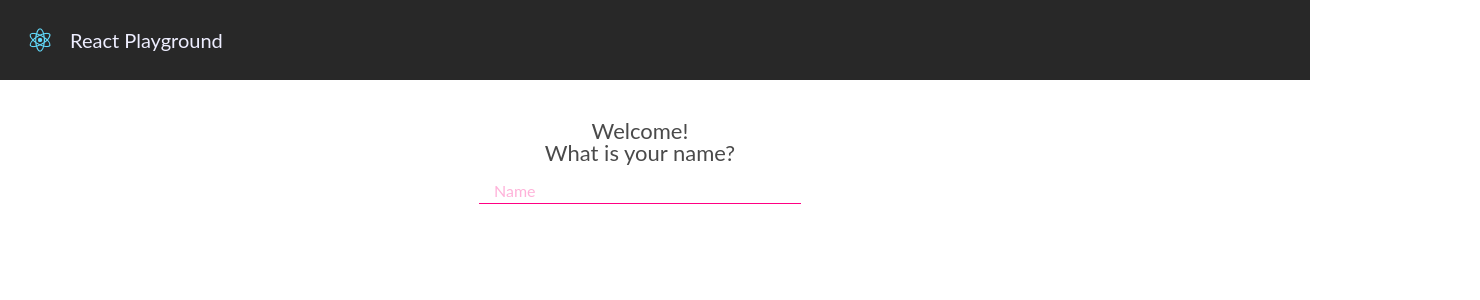
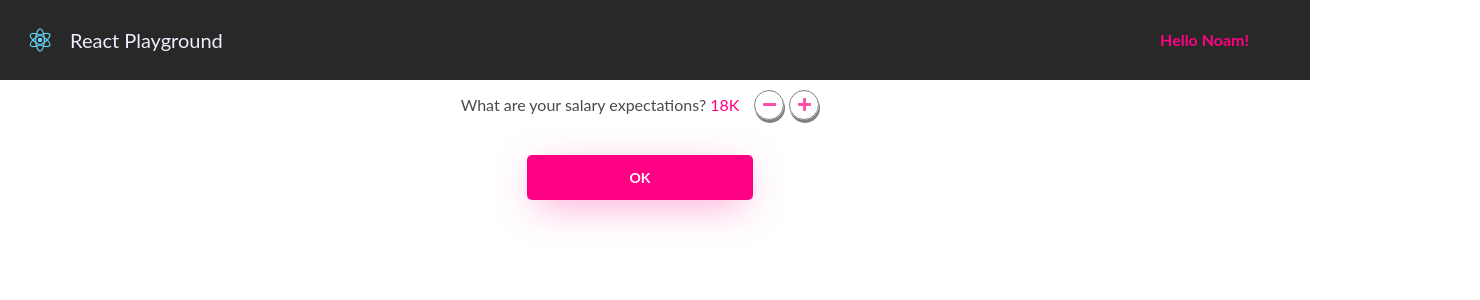
Before and after one commit to nmkleiner/react-playground, a React (Create React App) app: page / in a window 1280 px wide. Shown: the top 300 px of the page, 1480 px wide, since content can reach past the window. Built offline with nearby package versions, Linux system fonts and the light colour scheme.

Commit message:
handling all state in app.js

```diff
--- a/src/App.js
+++ b/src/App.js
@@ -7,7 +7,9 @@ import {debounce} from "lodash";
 
 const App = () => {
 
-    const [nameState, setNameState] = useState("");
+    const [nameState, setNameState] = useState("noam");
+    const [salaryAmountState, setSalaryAmount] = useState(18);
+    const [salaryChosenState, setSalaryChosen] = useState(false);
 
     const setName = debounce((name) => {
         setNameState(name);
@@ -26,6 +28,12 @@ const App = () => {
             <PlaygroundPage
                 name={nameState}
                 setName={setName}
+
+                salaryChosen={salaryChosenState}
+                setSalaryChosen={setSalaryChosen}
+
+                salaryAmount={salaryAmountState}
+                setSalary={setSalaryAmount}
             />
         </div>
     );
--- a/src/Components/ActionButton/ActionButton.js
+++ b/src/Components/ActionButton/ActionButton.js
@@ -1,4 +1,4 @@
 import React from "react";
 import "./style.scss";
 
-export default (props) => <button className="action-button primary-background-color" onClick={props.click()}>{props.children}</button>
+export default (props) => <button className="action-button primary-background-color" onClick={props.click}>{props.children}</button>
--- a/src/Layouts/SalaryExpectation/SalaryExpectation.js
+++ /dev/null
@@ -1,58 +0,0 @@
-import React, {useState} from "react";
-import "./style.scss";
-import RoundButton from "../../Components/RoundButton/RoundButton";
-import ActionButton from "../../Components/ActionButton/ActionButton";
-import {FontAwesomeIcon} from "@fortawesome/react-fontawesome";
-import {faMinus, faPlus} from "@fortawesome/free-solid-svg-icons";
-
-export default () => {
-
-    const [amountState, setAmount] = useState(18);
-
-    const changeAmount = (n) => {
-        const updatedAmount = amountState + n;
-
-        if (updatedAmount >= 0) {
-            setAmount(updatedAmount);
-        }
-    };
-
-    const [salaryChosenState, setSalaryChosen] = useState(false);
-
-    const actionButtonClick = amountState > 16 && amountState < 20 ?
-        () => setSalaryChosen.bind(this, true) :
-        () => null;
-
-
-    let actionButtonText = "ok";
-    if (amountState < 16) {
-        actionButtonText = "hmm.. too little";
-    } else if (amountState > 20) {
-        actionButtonText = "hmm.. too much";
-    }
-
-    return !salaryChosenState ? (
-            <div className="salary-expectation">
-                <div className="row">
-                    <div>What are your salary expectations?
-                        <span className="primary-color"> {amountState}K</span>
-                    </div>
-                    <div className="buttons-wrapper ">
-                        <RoundButton click={() => changeAmount.bind(this, -1)}>
-                            <FontAwesomeIcon icon={faMinus}/>
-                        </RoundButton>
-                        <RoundButton click={() => changeAmount.bind(this, 1)}>
-                            <FontAwesomeIcon icon={faPlus}/>
-                        </RoundButton>
-                    </div>
-                </div>
-
-                <ActionButton click={actionButtonClick}>
-                    {actionButtonText}
-                </ActionButton>
-            </div>
-        ) :
-        (
-            <div>OK mister</div>
-        );
-}
--- a/src/Layouts/GetName/GetName.js
+++ b/src/Layouts/Stages/GetName/GetName.js
@@ -1,6 +1,6 @@
 import React from "react";
 import "./style.scss";
-import TextInput from "../../Components/Inputs/TextInput/TextInput";
+import TextInput from "../../../Components/Inputs/TextInput/TextInput";
 
 export default (props) => {
 
--- /dev/null
+++ b/src/Layouts/Stages/SalaryExpectation/SalaryExpectation.js
@@ -0,0 +1,54 @@
+import React from "react";
+import "./style.scss";
+import {FontAwesomeIcon} from "@fortawesome/react-fontawesome";
+import {faMinus, faPlus} from "@fortawesome/free-solid-svg-icons";
+import RoundButton from "../../../Components/RoundButton/RoundButton";
+import ActionButton from "../../../Components/ActionButton/ActionButton";
+
+export default (props) => {
+    const {setSalaryChosen, salaryAmount, setSalary} = props;
+    const minSalary = 16;
+    const maxSalary = 20;
+
+    const changeAmount = (n) => {
+        const updatedAmount = salaryAmount + n;
+
+        if (updatedAmount >= 0) {
+            setSalary(updatedAmount);
+        }
+    };
+
+
+    const validSalary = salaryAmount >= minSalary && salaryAmount < maxSalary;
+    const actionButtonClick = validSalary ? () => setSalaryChosen(true) : () => null;
+
+
+    let actionButtonText = "ok";
+    if (salaryAmount < minSalary) {
+        actionButtonText = "hmm.. too little";
+    } else if (salaryAmount >= maxSalary) {
+        actionButtonText = "hmm.. too much";
+    }
+
+    return (
+        <div className="salary-expectation">
+            <div className="row">
+                <div>What are your salary expectations?
+                    <span className="primary-color"> {salaryAmount}K</span>
+                </div>
+                <div className="buttons-wrapper ">
+                    <RoundButton click={() => changeAmount.bind(this, -1)}>
+                        <FontAwesomeIcon icon={faMinus}/>
+                    </RoundButton>
+                    <RoundButton click={() => changeAmount.bind(this, 1)}>
+                        <FontAwesomeIcon icon={faPlus}/>
+                    </RoundButton>
+                </div>
+            </div>
+
+            <ActionButton click={actionButtonClick}>
+                {actionButtonText}
+            </ActionButton>
+        </div>
+    );
+}
--- /dev/null
+++ b/src/Layouts/StagesList/StagesList.js
@@ -0,0 +1,17 @@
+import React from "react";
+
+
+export default (props) => {
+    const {stages} = props;
+    let currentIndex = 0;
+
+    stages.forEach((stage) => {
+        if (stage.isComplete) {
+            currentIndex++;
+        }
+    });
+
+    const currentStage = stages[currentIndex];
+
+    return currentStage.component;
+}
--- a/src/Pages/PlaygroundPage/PlaygroundPage.js
+++ b/src/Pages/PlaygroundPage/PlaygroundPage.js
@@ -1,17 +1,34 @@
 import React from "react";
 import "./style.scss";
-import SalaryExpectation from "../../Layouts/SalaryExpectation/SalaryExpectation";
-import GetName from "../../Layouts/GetName/GetName";
+import SalaryExpectation from "../../Layouts/Stages/SalaryExpectation/SalaryExpectation";
+import GetName from "../../Layouts/Stages/GetName/GetName";
+import StagesList from "../../Layouts/StagesList/StagesList";
 
 export default (props) => {
-    const {setName, name} = props;
+    const {setName, name, salaryChosen, setSalaryChosen, salaryAmount, setSalary} = props;
 
-    const salaryExpectation = name ? (<SalaryExpectation/>) : null;
+    const getName = (<GetName
+        name={name}
+        change={setName}
+    />);
+
+    const salaryExpectation = (<SalaryExpectation
+        setSalaryChosen={setSalaryChosen}
+        salaryAmount={salaryAmount}
+        setSalary={setSalary}
+    />);
+
+
+    const stages = [
+        {order: 0, component: getName, isComplete: props.name},
+        {order: 1, component: salaryExpectation, isComplete: salaryChosen},
+        {order: 2, component: (<p>ok</p>), isComplete: null},
+    ];
+
 
     return (
         <div className="playgroundPage">
-            <GetName name={name} change={setName}/>
-            {salaryExpectation}
+            <StagesList stages={stages}/>
         </div>
     );
 };
```
Also changed, not shown: src/Layouts/Stages/GetName/style.scss (renamed from src/Layouts/GetName/style.scss), src/Layouts/Stages/SalaryExpectation/style.scss (renamed from src/Layouts/SalaryExpectation/style.scss).
